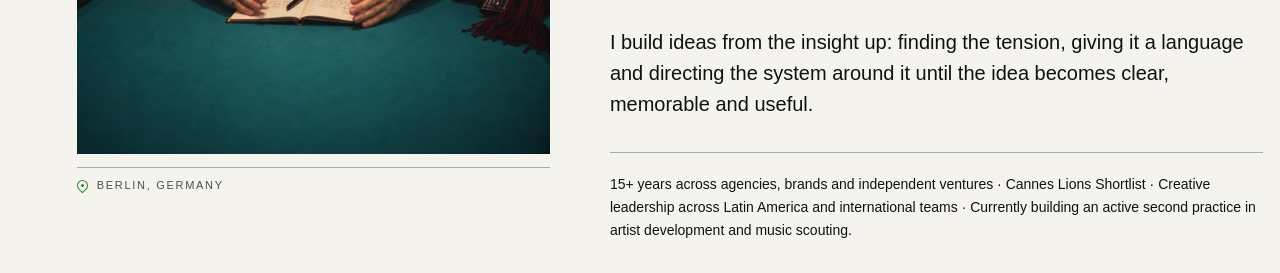
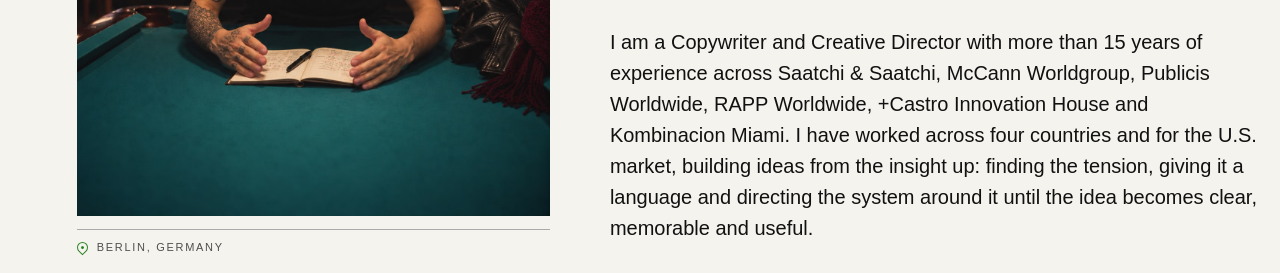
Before and after one commit to omoises-ui/alejandro.portfolio.com, a plain HTML site: page creative-director.html in a window 1280 px wide. Shown: the part 525-798 px from the top of the page. Drawn offline with Linux system fonts and the light colour scheme.

Commit message:
Strengthen creative hero with international agency experience

```diff
--- a/creative-director.html
+++ b/creative-director.html
@@ -123,7 +123,7 @@ html[lang="de"] .techno-current-card::after{content:"WARUM AUF MEINEM RADAR · I
       <div class="eyebrow" data-en="Copywriter · Creative Director · Creative Strategist" data-de="Copywriter · Creative Director · Kreativstratege">Copywriter · Creative Director · Creative Strategist</div>
       <h1 data-i18n-html data-en="Ideas.<br>Language.<br>Direction." data-de="Ideen.<br>Sprache.<br>Richtung.">Ideas.<br>Language.<br>Direction.</h1>
       <div class="roles" data-en="COPYWRITING · CREATIVE DIRECTION · BRAND STRATEGY · CAMPAIGN DEVELOPMENT" data-de="COPYWRITING · CREATIVE DIRECTION · MARKENSTRATEGIE · KAMPAGNENENTWICKLUNG">COPYWRITING · CREATIVE DIRECTION · BRAND STRATEGY · CAMPAIGN DEVELOPMENT</div>
-      <p data-en="I build ideas from the insight up: finding the tension, giving it a language and directing the system around it until the idea becomes clear, memorable and useful." data-de="Ich entwickle Ideen vom Insight aus: Ich finde die Spannung, gebe ihr eine Sprache und führe das System darum herum, bis die Idee klar, einprägsam und relevant wird.">I build ideas from the insight up: finding the tension, giving it a language and directing the system around it until the idea becomes clear, memorable and useful.</p>
+      <p data-en="I am a Copywriter and Creative Director with more than 15 years of experience across Saatchi & Saatchi, McCann Worldgroup, Publicis Worldwide, RAPP Worldwide, +Castro Innovation House and Kombinacion Miami. I have worked across four countries and for the U.S. market, building ideas from the insight up: finding the tension, giving it a language and directing the system around it until the idea becomes clear, memorable and useful." data-de="Ich bin Copywriter und Creative Director mit mehr als 15 Jahren Erfahrung bei Saatchi & Saatchi, McCann Worldgroup, Publicis Worldwide, RAPP Worldwide, +Castro Innovation House und Kombinacion Miami. Ich habe in vier Ländern und für den US-Markt gearbeitet und entwickle Ideen vom Insight aus: Ich finde die Spannung, gebe ihr eine Sprache und führe das System darum herum, bis die Idee klar, einprägsam und relevant wird.">I am a Copywriter and Creative Director with more than 15 years of experience across Saatchi & Saatchi, McCann Worldgroup, Publicis Worldwide, RAPP Worldwide, +Castro Innovation House and Kombinacion Miami. I have worked across four countries and for the U.S. market, building ideas from the insight up: finding the tension, giving it a language and directing the system around it until the idea becomes clear, memorable and useful.</p>
       <div class="hero-proof" data-en="15+ years across agencies, brands and independent ventures · Cannes Lions Shortlist · Creative leadership across Latin America and international teams · Currently building an active second practice in artist development and music scouting." data-de="15+ Jahre in Agenturen, Marken und unabhängigen Projekten · Cannes Lions Shortlist · Kreative Führung in Lateinamerika und internationalen Teams · Aktuell baue ich eine aktive zweite Praxis in Künstlerentwicklung und Music Scouting auf.">15+ years across agencies, brands and independent ventures · Cannes Lions Shortlist · Creative leadership across Latin America and international teams.</div>
     </div>
   </section>
```
